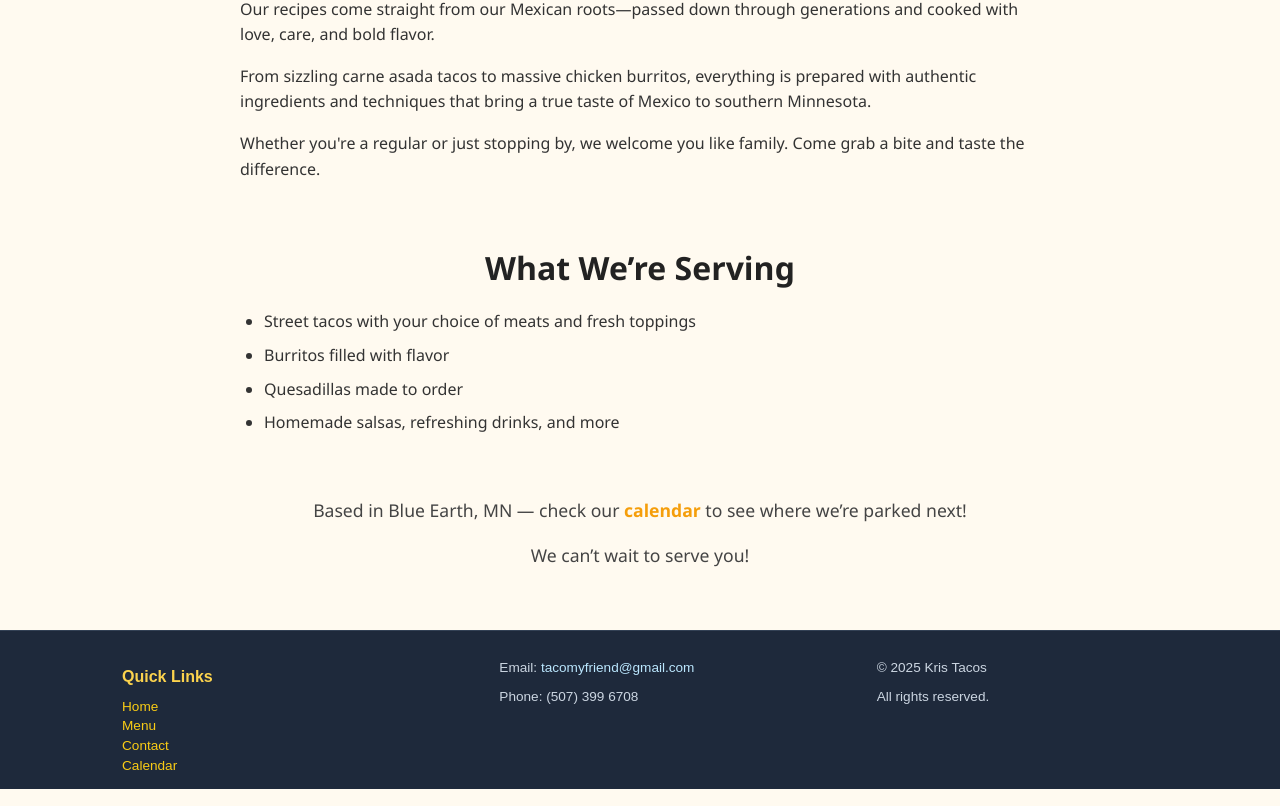
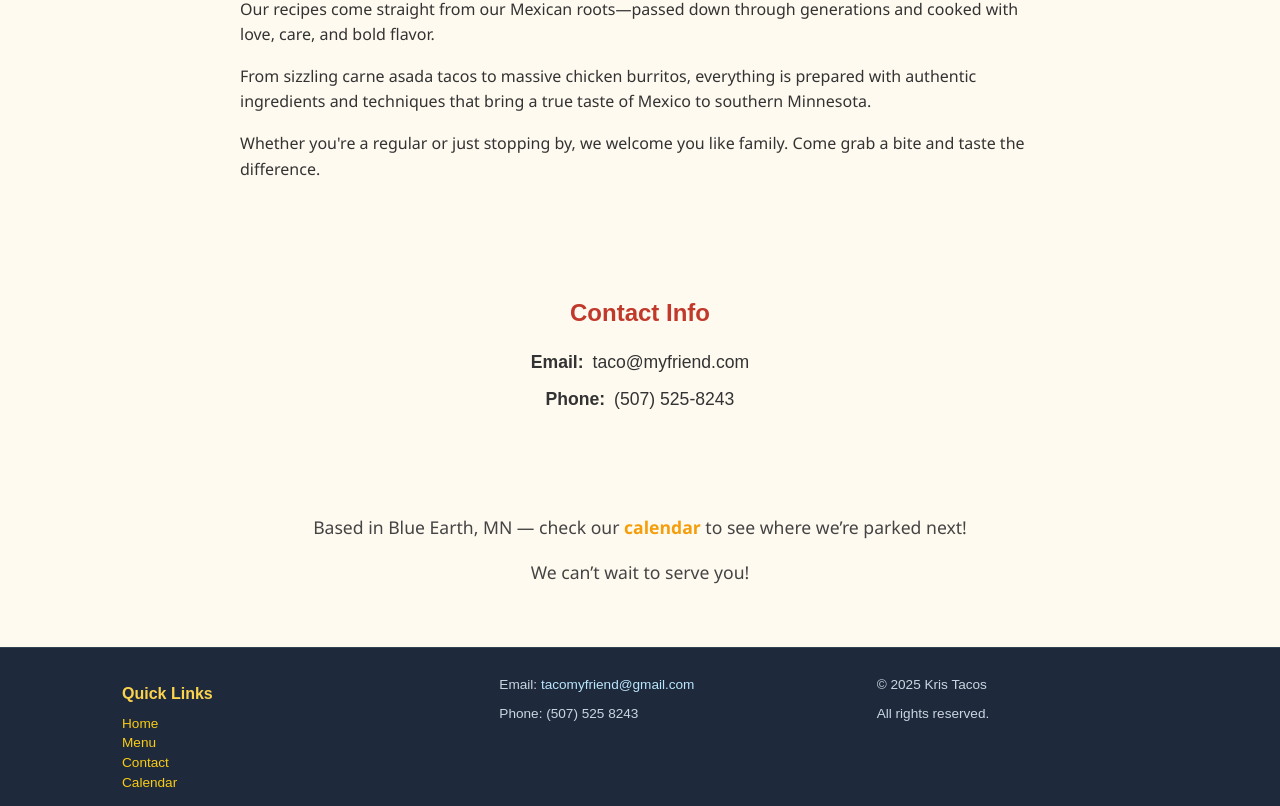
Before and after one commit to NikLopezGoes/TacoWebsite, a React (Vite) app in the folder frontend/: page /home in a window 1280 px wide. Shown: the part 661-1467 px from the top of the page. Built offline with nearby package versions, Linux system fonts and the light colour scheme; no server answers.

Commit message:
adding images and updating email and contact info

```diff
--- a/frontend/src/components/footer.jsx
+++ b/frontend/src/components/footer.jsx
@@ -15,7 +15,7 @@ function Footer() {
         </div>
         <div className="footer-section footer-contact">
           <p>Email: <a href="mailto:tacomyfriend@gmail.com">tacomyfriend@gmail.com</a></p>
-          <p>Phone: (507) 399 6708</p>
+          <p>Phone: (507) 525 8243</p>
         </div>
         <div className="footer-section footer-bottom">
           <p>© 2025 Kris Tacos</p>
--- a/frontend/src/css/home.css
+++ b/frontend/src/css/home.css
@@ -7,7 +7,7 @@
 /* Hero */
 .hero {
     background-image: linear-gradient(rgba(0,0,0,0.5), rgba(0,0,0,0.5)),
-                      url('https://images.unsplash.com/photo-1615870216519-2f9fa575fa5c?ixlib=rb-4.0.3&auto=format&fit=crop&w=2072&q=80');
+                      url('/images/backOfTruck.JPG');
     background-size: cover;
     background-position: center;
     padding: 100px 20px;
@@ -89,3 +89,26 @@
 .location-note a:hover {
     text-decoration: underline;
 }
+.contact-info {
+  text-align: center;
+  padding: 2rem;
+  font-family: sans-serif;
+}
+
+.contact-info h2 {
+  margin-bottom: 1rem;
+}
+
+.contact-item {
+  margin: 0.5rem 0;
+  font-size: 1.1rem;
+}
+
+.contact-item strong {
+  font-weight: bold;
+}
+
+.contact-item span {
+  font-weight: normal;
+  margin-left: 0.25rem;
+}
--- a/frontend/src/pages/Home.jsx
+++ b/frontend/src/pages/Home.jsx
@@ -27,19 +27,17 @@ function HomePage() {
                     Whether you're a regular or just stopping by, we welcome you like family. Come grab a bite and taste the difference.
                 </p>
             </section>
-
-            <section className="menu-preview">
-                <h2>What We’re Serving</h2>
-                <ul>
-                    <li>Street tacos with your choice of meats and fresh toppings</li>
-                    <li>Burritos filled with flavor</li>
-                    <li>Quesadillas made to order</li>
-                    <li>Homemade salsas, refreshing drinks, and more</li>
-                </ul>
+            <section className="contact-info">
+            <h2>Contact Info</h2>
+            <div className="contact-item">
+                <strong>Email:</strong> <span>taco@myfriend.com</span>
+            </div>
+            <div className="contact-item">
+                <strong>Phone:</strong> <span>(507) 525-8243</span>
+            </div>
             </section>
-
-            <section className="location-note">
-                <p>
+                        <section className="location-note">
+                            <p>
                     Based in Blue Earth, MN — check our <a href="/calendar">calendar</a> to see where we’re parked next!
                 </p>
                 <p>
```
